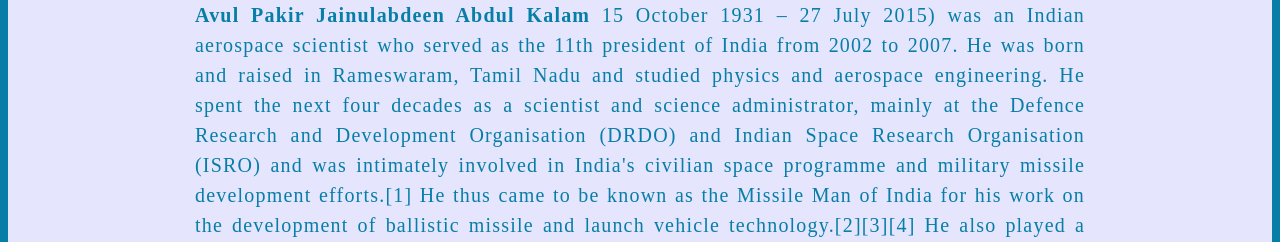
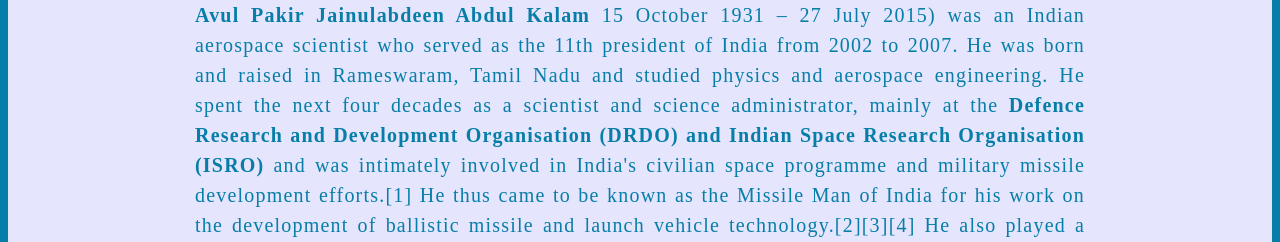
Before and after one commit to engrfayazkhan/Project-No.---, a plain HTML site: page index.html in a window 1280 px wide. Shown: the part 558-800 px from the top of the page. Drawn offline with Linux system fonts and the light colour scheme.

Commit message:
Upated text

```diff
--- a/index.html
+++ b/index.html
@@ -27,15 +27,17 @@
             president of India from 2002 to 2007. He was born and raised in
             Rameswaram, Tamil Nadu and studied physics and aerospace
             engineering. He spent the next four decades as a scientist and
-            science administrator, mainly at the Defence Research and
-            Development Organisation (DRDO) and Indian Space Research
-            Organisation (ISRO) and was intimately involved in India's civilian
-            space programme and military missile development efforts.[1] He thus
-            came to be known as the Missile Man of India for his work on the
-            development of ballistic missile and launch vehicle
-            technology.[2][3][4] He also played a pivotal organisational,
-            technical, and political role in India's Pokhran-II nuclear tests in
-            1998, the first since the original nuclear test by India in 1974.
+            science administrator, mainly at the
+            <b
+              >Defence Research and Development Organisation (DRDO) and Indian
+              Space Research Organisation (ISRO) </b
+            >and was intimately involved in India's civilian space programme and
+            military missile development efforts.[1] He thus came to be known as
+            the Missile Man of India for his work on the development of
+            ballistic missile and launch vehicle technology.[2][3][4] He also
+            played a pivotal organisational, technical, and political role in
+            India's Pokhran-II nuclear tests in 1998, the first since the
+            original nuclear test by India in 1974.
           </p>
         </section>
         <section class="biography_section">
```
